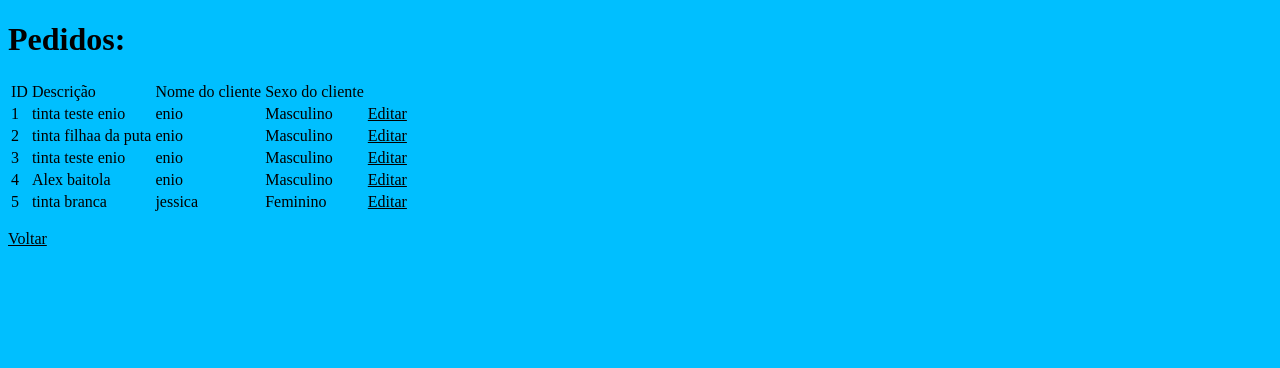
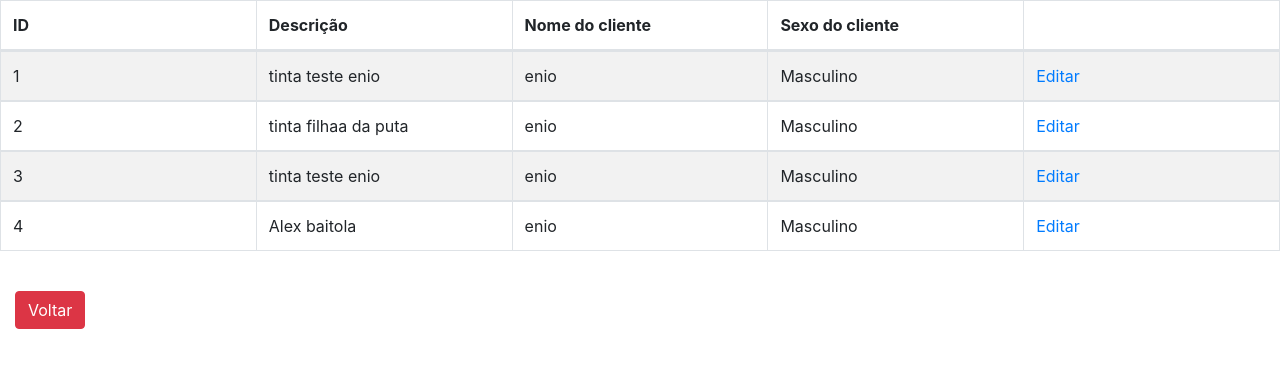
Before and after one commit to Anakin-coder/Hope_company_final, a Flask app: page /produto/ in a window 1280 px wide. Shown: the top 368 px of the page. Run offline with Flask 2, Linux system fonts and the light colour scheme; data comes from the database, SQL or seed files in the repository; both versions use the stored data as it was after the commit; some libraries are stand-ins or nearby versions.

Commit message:
Alterações de template

```diff
--- a/Hope-Company/static/clientes.css
+++ /dev/null
@@ -1,53 +0,0 @@
-@import url(http://fonts.googleapis.com/css?family=Raleway);
-body{
-
-    background-color:#00BFFF;
-
-}
-
-a{
-
-    color:#000000;
-
-}
-.nav-item {
-    font-family: Century Gothic;
-    margin: 0 auto;
-    padding: 5em 3em;
-    text-align: center;
-}
-.nav-item a {
-    color: #000000;
-    text-decoration: none;
-    font: 20px Century Gothic;
-    margin: 0px 10px;
-    padding: 10px 10px;
-    position: relative;
-    z-index: 0;
-}
-
-
-/* Top & Bottom Borders Out */
-.topBotomBordersOut a:before, .topBotomBordersOut a:after {
-    position: absolute;
-    left: 0px;
-    width: 100%;
-    height: 2px;
-    background: #000000;
-    content:"";
-    opacity: 0;
-    -webkit-transition: all 0.3s;
-    transition: all 0.3s;
-}
-.topBotomBordersOut a:before {
-    top: 0px;
-    transform: translateY(10px);
-}
-.topBotomBordersOut a:after {
-    bottom: 0px;
-    transform: translateY(-10px);
-}
-.topBotomBordersOut a:hover:before, .topBotomBordersOut a:hover:after {
-    opacity: 1;
-    transform: translateY(0px);
-}
--- a/Hope-Company/static/format.css
+++ b/Hope-Company/static/format.css
@@ -1,6 +1,6 @@
 @import url(http://fonts.googleapis.com/css?family=Raleway);
 body {
-    background-color: #00BFFF;
+    background-color: #ffff;
 }
 
 a {
--- a/Hope-Company/templates/lista_produtos.html
+++ b/Hope-Company/templates/lista_produtos.html
@@ -1,21 +1,29 @@
 <!DOCTYPE html>
 <html>
+
 <head>
     <meta charset="UTF-8">
     <meta name="viewport" content="width=device-width, initial-scale=1.0">
     <title>Produtos</title>
-        <link rel="stylesheet" type="text/css" href="/static/clientes.css"></link>
+    <link href="//maxcdn.bootstrapcdn.com/bootstrap/4.1.1/css/bootstrap.min.css" rel="stylesheet" id="bootstrap-css">
+    <script src="//maxcdn.bootstrapcdn.com/bootstrap/4.1.1/js/bootstrap.min.js"></script>
+    <script src="//cdnjs.cloudflare.com/ajax/libs/jquery/3.2.1/jquery.min.js"></script>
+    <link rel="stylesheet" type="text/css" href="/static/table.css"></link>
 </head>
+
 <body>
-        <h1>Pedidos:</h1>
-        <table>
+    <div class="table-responsive" id="sailorTableArea">
+        <table id="sailorTable" class="table table-striped table-bordered" width="100%">
+            <thead>
                 <tr>
-                <td>ID</td>
-                <td>Descrição</td>
-                <td>Nome do cliente</td>
-                <td>Sexo do cliente</td>
-                <td>&nbsp;</td>
+                    <th>ID</th>
+                    <th>Descrição</th>
+                    <th>Nome do cliente</th>
+                    <th>Sexo do cliente</th>
+                    <th>&nbsp;</th>
                 </tr>
+                <thead>
+                    <tbody>
                         {% for produto in produtos %}
                         <tr>
                             <td>{{produto['id_produto']}}</td>
@@ -25,7 +33,14 @@
                             <td><a href="/produto/{{produto['id_produto']}}" class="botao">Editar</a></td>
                         </tr>
                         {% endfor %}
+                    </tbody>
         </table>
-        <p><a href="/menu" class="botao">Voltar</a></p>
-    </body>
+    </div>
+    <div class="form-group">
+        <label class="col-md-4 control-label" for="btnsalvar"></label>
+        <div class="col-md-8">
+            <a id="btncancelar" name="btncancelar" class="btn btn-danger" href="/menu">Voltar</a>
+        </div>
+    </div>
+
 </html>
--- a/Hope-Company/templates/menu.html
+++ b/Hope-Company/templates/menu.html
@@ -1,5 +1,6 @@
 <!DOCTYPE html>
 <html>
+
 <head>
     <link rel="stylesheet" href="https://maxcdn.bootstrapcdn.com/bootstrap/4.0.0/css/bootstrap.min.css" integrity="sha384-Gn5384xqQ1aoWXA+058RXPxPg6fy4IWvTNh0E263XmFcJlSAwiGgFAW/dAiS6JXm" crossorigin="anonymous">
     <link href="//maxcdn.bootstrapcdn.com/bootstrap/4.1.1/css/bootstrap.min.css" rel="stylesheet" id="bootstrap-css">
@@ -8,6 +9,7 @@
     <link rel="stylesheet" type="text/css" href="/static/format.css"></link>
 
 </head>
+
 <body>
     {% if mensagem != '' %}
     <h2>{{mensagem}}</h2>
@@ -30,4 +32,5 @@
         </div>
     </nav>
 </body>
+
 </html>
```
Also changed, not shown: Hope-Company/templates/Cadastrar cliente.html (deleted, +0 -78 lines), Hope-Company/templates/Cadastrar cliente_files/clientes.css (deleted, +0 -53 lines), Hope-Company/clientes.db. Lines whose indentation alone changed are shown as unchanged.
